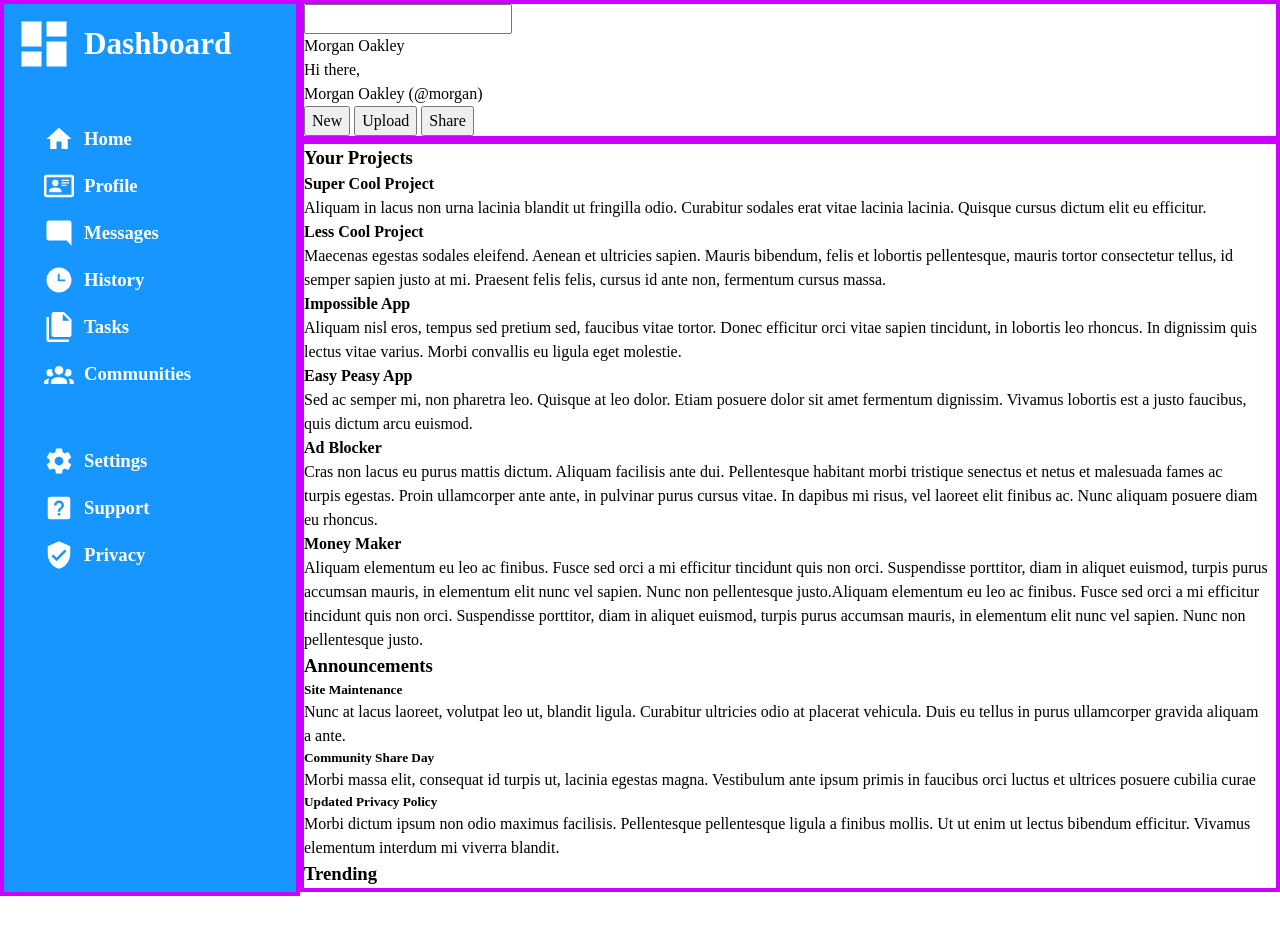
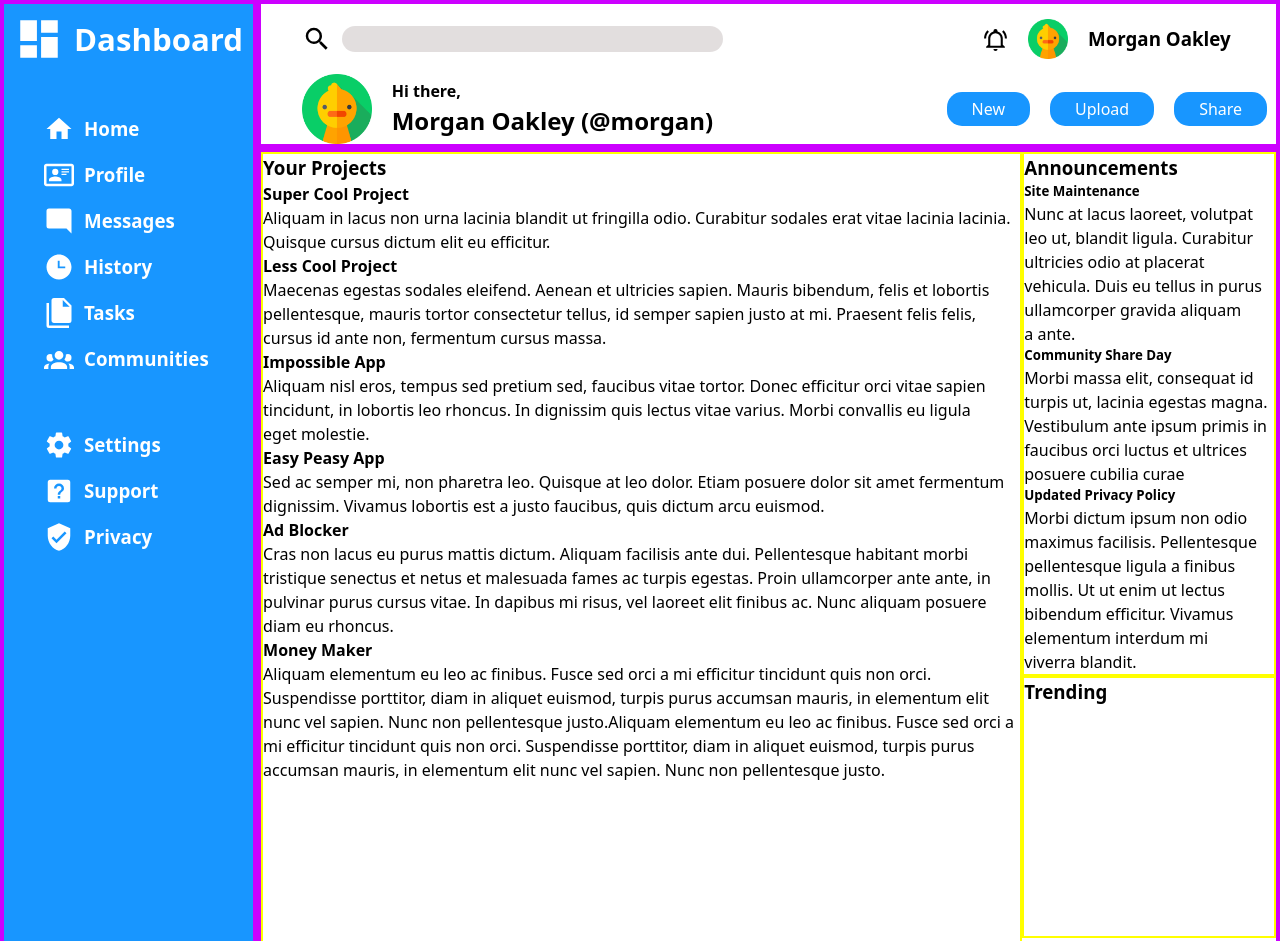
Before and after one commit to jmara09/admin-dashboard, a plain HTML site: page index.html in a window 1280 px wide. Shown: the top 941 px of the page. Before the commit the page ends 896 px from the top, so only its background shows below. Drawn offline with Linux system fonts and the light colour scheme.

Commit message:
Complete styling header

```diff
--- a/css/styles.css
+++ b/css/styles.css
@@ -1,6 +1,10 @@
 @import "normalize.css";
 
 :root {
+  --default-font: system-ui, "Segoe UI", Roboto, Helvetica, Arial, sans-serif,
+    "Apple Color Emoji", "Segoe UI Emoji", "Segoe UI Symbol";
+  --search-bar-bg: #dad5d5c9;
+  --button-bg: #008cffe7;
   --sidebar-bg-color: #008cffe7;
   --sidebar-font-color: #ffffff;
 }
@@ -8,8 +12,9 @@
 body {
   height: 100vh;
   display: grid;
-  grid-template-columns: minmax(max-content, 300px) 3fr;
-  grid-template-rows: repeat(4, 1fr);
+  grid-template-columns: minmax(max-content, 18%) 3fr;
+  grid-template-rows: minmax(min-content, 10%) 4fr;
+  font-family: var(--default-font);
 }
 
 body > * {
@@ -18,6 +23,51 @@ body > * {
 
 .header {
   grid-column: 2;
+  display: grid;
+  grid-template-columns: 2fr 1fr;
+  grid-template-rows: repeat(2, 1fr);
+  align-content: center;
+}
+
+.header > * {
+  display: inline-flex;
+  align-items: center;
+  /* border: 1px solid red; */
+}
+
+.search-bar {
+  gap: 10px;
+  margin-left: max(20px, 6%);
+}
+
+#search {
+  border: 0;
+  border-radius: 15px;
+  background-color: var(--search-bar-bg);
+  width: clamp(50px, 60%, 800px);
+}
+
+.greetings {
+  gap: 20px;
+  margin-left: max(20px, 6%);
+}
+
+.user {
+  justify-self: center;
+  gap: 20px;
+}
+
+.header-button {
+  justify-self: center;
+  gap: 20px;
+}
+
+.header-button button {
+  border: 0;
+  border-radius: 15px;
+  background-color: var(--button-bg);
+  padding: 5px 25px;
+  color: white;
 }
 
 .sidebar {
@@ -59,4 +109,20 @@ body > * {
 }
 
 .main {
+  display: grid;
+  grid-template-columns: repeat(4, 1fr);
+  grid-template-rows: repeat(4, 1fr);
 }
+
+.main > * {
+  border: 2px solid yellow;
+}
+
+.main .cards {
+  grid-column: 1 / 4;
+  grid-row: 1 / -1;
+}
+
+.main .announcement {
+  grid-row: 1 / 3;
+}
--- a/index.html
+++ b/index.html
@@ -9,18 +9,35 @@
   <body>
     <div class="header">
       <div class="search-bar">
-        <label for="search"></label>
+        <label for="search"
+          ><img src="assets/icons/search.svg" alt="search-icon" width="30px"
+        /></label>
         <input type="search" id="search" name="search" />
       </div>
 
       <div class="user">
-        <span id="user_name">Morgan Oakley</span>
+        <img
+          src="assets/icons/notification.svg"
+          alt="notification-icon"
+          width="25px"
+        />
+        <img
+          src="assets/avatar/chicken.png"
+          alt="chicken-avatar"
+          width="40px"
+        />
+        <h3 class="user-name">Morgan Oakley</h3>
       </div>
 
       <div class="greetings">
+        <img
+          src="assets/avatar/chicken.png"
+          alt="chicken-avatar"
+          width="70px"
+        />
         <span>
-          <p>Hi there,</p>
-          <p>Morgan Oakley (@morgan)</p>
+          <h4>Hi there,</h4>
+          <h2>Morgan Oakley (@morgan)</h2>
         </span>
       </div>
 
@@ -33,7 +50,7 @@
 
     <aside class="sidebar">
       <header class="title">
-        <img src="assets/icons/dashboard.svg" alt="Logo" width="60px" />
+        <img src="assets/icons/dashboard.svg" alt="Logo" width="50px" />
         <h1>Dashboard</h1>
       </header>
 
```
Also changed, not shown: assets/icons/favorite.svg (added), assets/icons/follow.svg (added), assets/icons/fork.svg (added), assets/icons/notification.svg (added), assets/icons/search.svg (added).
